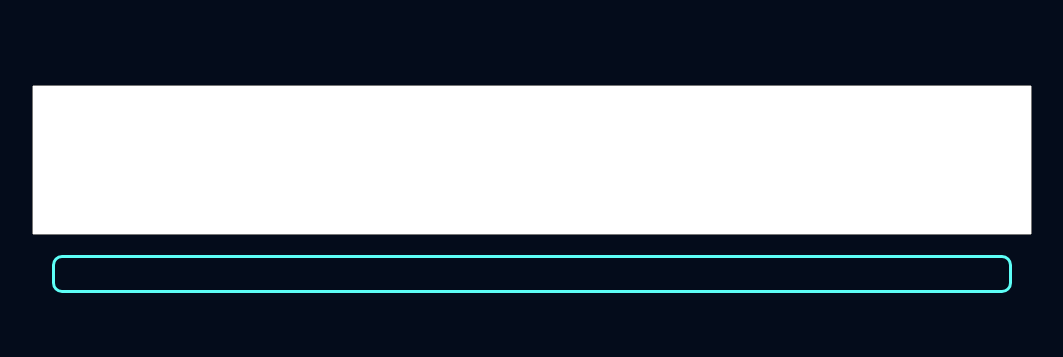
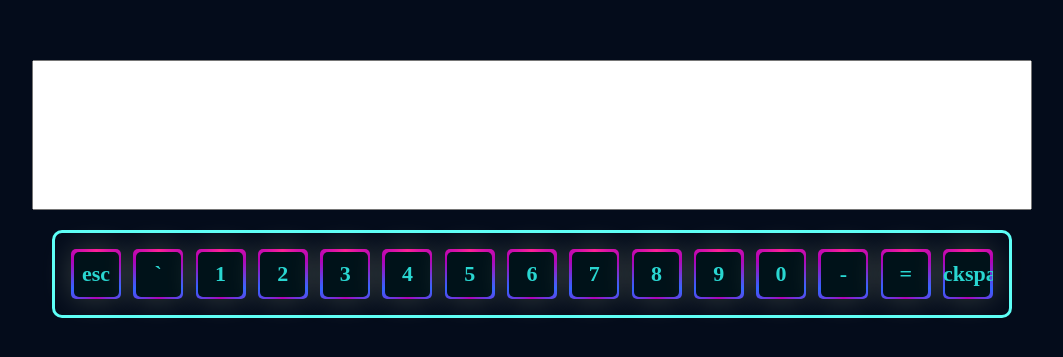
Before and after one commit to antasth/Virtual-keyboard, a website with bundled scripts: page index.html in a window 1280 px wide. Shown: the part 201-558 px from the top of the page, without its empty margins (108-1171 px from the left). Built offline with nearby package versions, Linux system fonts and the light colour scheme.

Commit message:
feat: add buttons with styles and display keyboard first row

```diff
--- a/data/buttons.js
+++ b/data/buttons.js
@@ -2,91 +2,91 @@ const buttons = [
   {
     id: 1,
     value: 'esc',
-    type: 'smallControls',
+    name: 'escape',
     row: 1,
   },
   {
     id: 2,
     value: '`',
-    type: 'symbol',
+    name: 'backquote',
     row: 1,
   },
   {
     id: 3,
     value: '1',
-    type: 'symbol',
+    name: 'number1',
     row: 1,
   },
   {
     id: 4,
     value: '2',
-    type: 'symbol',
+    name: 'number2',
     row: 1,
   },
   {
     id: 5,
     value: '3',
-    type: 'symbol',
+    name: 'number3',
     row: 1,
   },
   {
     id: 6,
     value: '4',
-    type: 'symbol',
+    name: 'number4',
     row: 1,
   },
   {
     id: 7,
     value: '5',
-    type: 'symbol',
+    name: 'number5',
     row: 1,
   },
   {
     id: 8,
     value: '6',
-    type: 'symbol',
+    name: 'number6',
     row: 1,
   },
   {
     id: 9,
     value: '7',
-    type: 'symbol',
+    name: 'number7',
     row: 1,
   },
   {
     id: 10,
     value: '8',
-    type: 'symbol',
+    name: 'number8',
     row: 1,
   },
   {
     id: 11,
     value: '9',
-    type: 'symbol',
+    name: 'number9',
     row: 1,
   },
   {
     id: 12,
     value: '0',
-    type: 'symbol',
+    name: 'number0',
     row: 1,
   },
   {
     id: 13,
     value: '-',
-    type: 'smallControls',
+    name: 'minus',
     row: 1,
   },
   {
     id: 14,
     value: '=',
-    type: 'smallControls',
+    name: 'equal',
     row: 1,
   },
   {
     id: 15,
     value: 'backspace',
-    type: 'bigControls',
+    name: 'backspace',
     row: 1,
   },
 ];
--- a/index.js
+++ b/index.js
@@ -16,3 +16,12 @@ content.append(textArea, keyboard);
 const firstRow = buttons.filter((item) => item.row === 1);
 
 console.log(firstRow);
+
+firstRow.forEach((item) => {
+  const button = document.createElement('div');
+  const buttonSpan = document.createElement('span');
+  button.classList.add('button');
+  buttonSpan.innerText = item.value;
+  button.append(buttonSpan);
+  keyboard.append(button);
+});
--- a/styles/styles.css
+++ b/styles/styles.css
@@ -29,7 +29,7 @@ body {
   max-width: 100%;
   background-color: #040c1b;
   display: flex;
-  flex-direction: column;
+  /* flex-direction: column; */
   justify-content: space-between;
   row-gap: 10px;
   padding: 1rem;
@@ -37,3 +37,79 @@ body {
   border-radius: 10px;
   margin: 20px;
 }
+
+.button {
+  height: 50px;
+  width: 50px;
+  border-radius: 5px;
+  box-shadow: 0 0px 30px rgba(246, 249, 198, 0.2);
+  overflow: hidden;
+  display: flex;
+  align-items: center;
+  justify-content: center;
+  position: relative;
+  cursor: pointer;
+}
+
+.button:hover {
+  box-shadow: 0 0px 30px rgba(93, 255, 247, 0.6);
+}
+.button:active {
+  top: 0.1em;
+  box-shadow: 0 0px 30px rgba(93, 255, 247, 0.9);
+}
+.button span {
+  position: absolute;
+  white-space: nowrap;
+  font-size: 22px;
+  font-weight: bold;
+  color: #29d6d1;
+  z-index: 5;
+}
+.button:active span {
+  color: rgb(93, 255, 247);
+}
+.button::before {
+  content: '';
+  height: 150%;
+  width: 150%;
+  position: absolute;
+  background: conic-gradient(
+    #fe2197,
+    #b102b7,
+    #3363ff,
+    #b102b7,
+    #3363ff,
+    #b102b7,
+    #fe2197
+  );
+  /* animation: spin 3s infinite linear; */
+}
+.button:hover::before {
+  background: conic-gradient(#fe2197, #b102b7, #3363ff, #b102b7);
+  animation: spin 1.5s infinite linear;
+}
+.button:active::before {
+  background: #5dfff7;
+}
+
+@keyframes spin {
+  0% {
+    transform: rotate(-360deg);
+  }
+  100% {
+    transform: rotate(0);
+  }
+}
+.button::after {
+  content: '';
+  position: absolute;
+  /* background-color: #2d2c36; */
+  background-color: #001219;
+  height: 90%;
+  width: 90%;
+  border-radius: 5px;
+}
+.button:active:after {
+  background-color: #081b23;
+}
```
